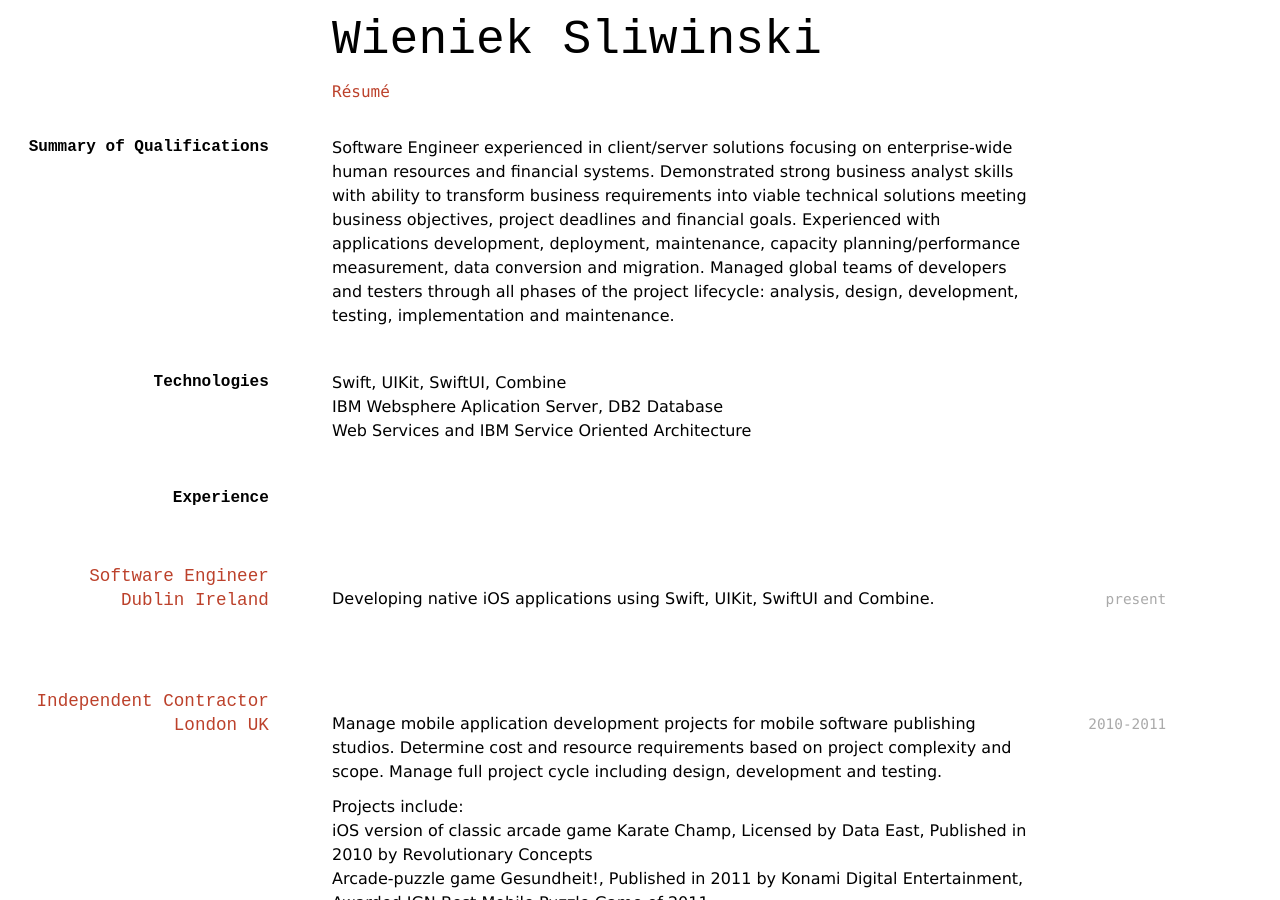
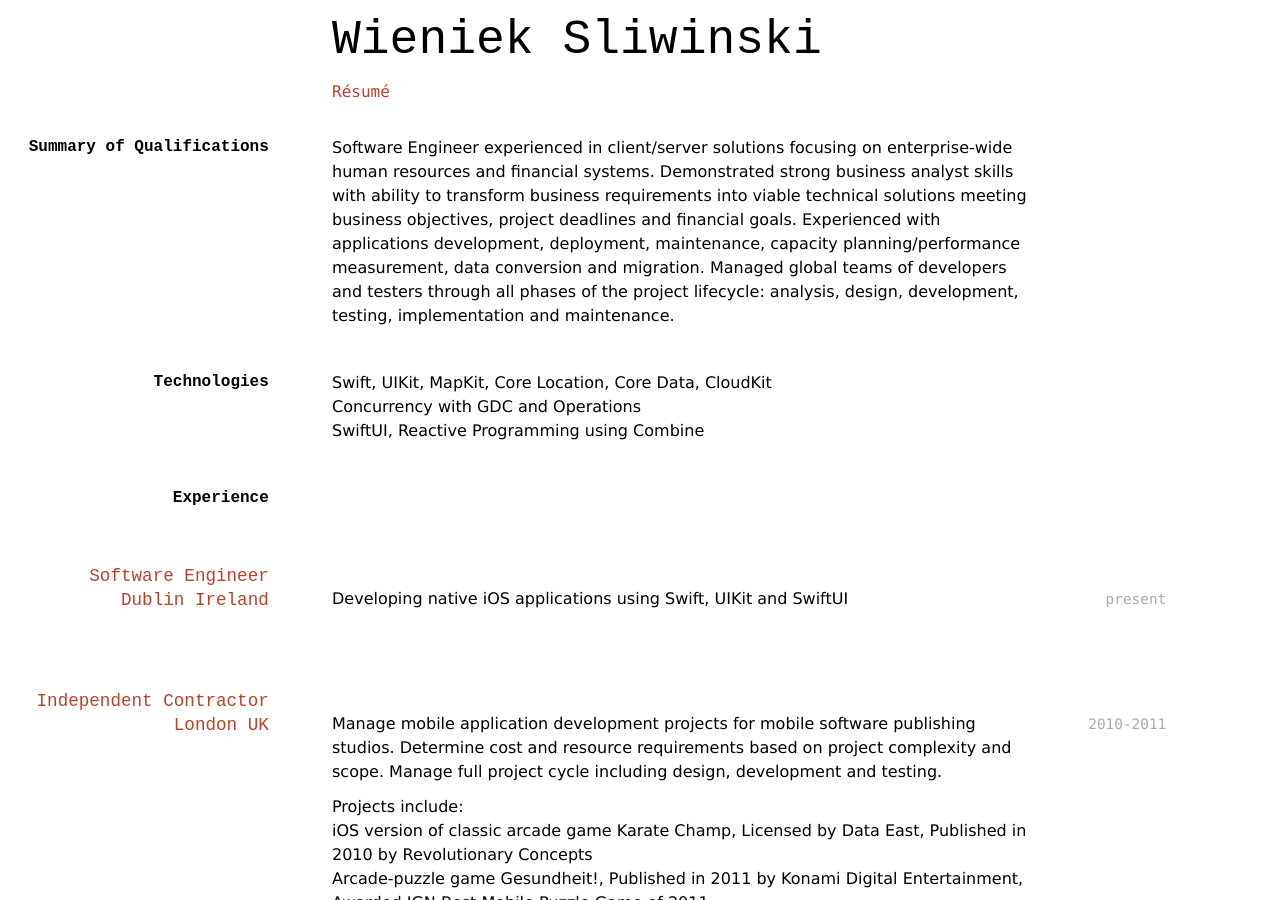
Before and after one commit to wieniek/resume, a Jekyll site: the page built from index.md, in a window 1280 px wide and 900 px high. Built offline with Jekyll 4.4.1, drawn with Linux system fonts in a browser that asks for light colours.

Commit message:
Updated the technologies section

```diff
--- a/index.md
+++ b/index.md
@@ -14,15 +14,15 @@ Software Engineer experienced in client/server solutions focusing on enterprise-
 
 ### **Technologies**
 
-Swift, UIKit, SwiftUI, Combine
-IBM Websphere Aplication Server, DB2 Database
-Web Services and IBM Service Oriented Architecture
+Swift, UIKit, MapKit, Core Location, Core Data, CloudKit
+Concurrency with GDC and Operations
+SwiftUI, Reactive Programming using Combine
 
 ### **Experience**
 
 ## Software Engineer <br/> Dublin Ireland
 `present`
-Developing native iOS applications using Swift, UIKit, SwiftUI and Combine.
+Developing native iOS applications using Swift, UIKit and SwiftUI
 
 ## Independent Contractor <br/> London UK
 `2010-2011`
```
